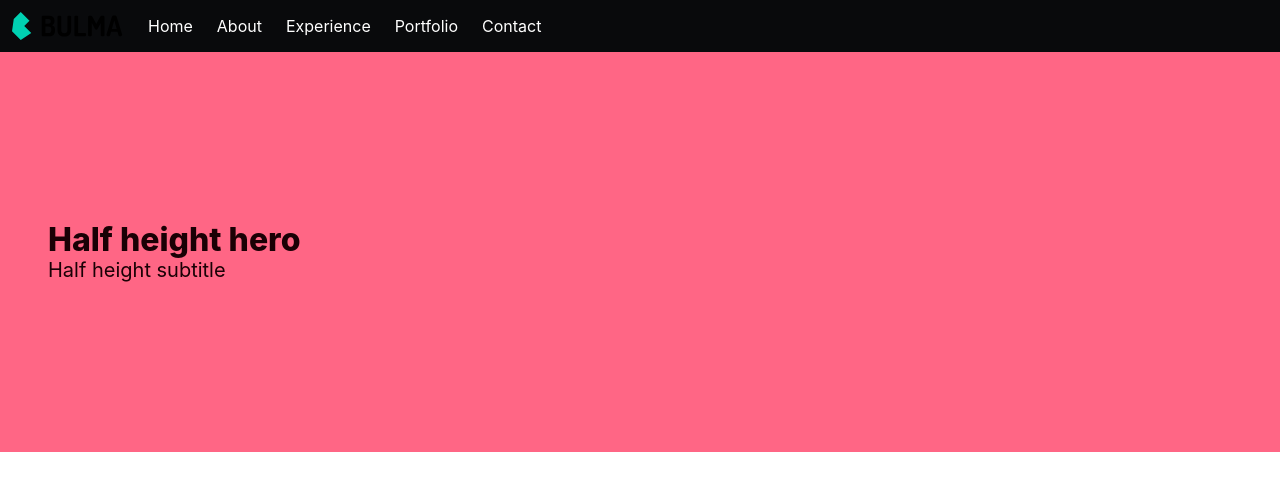
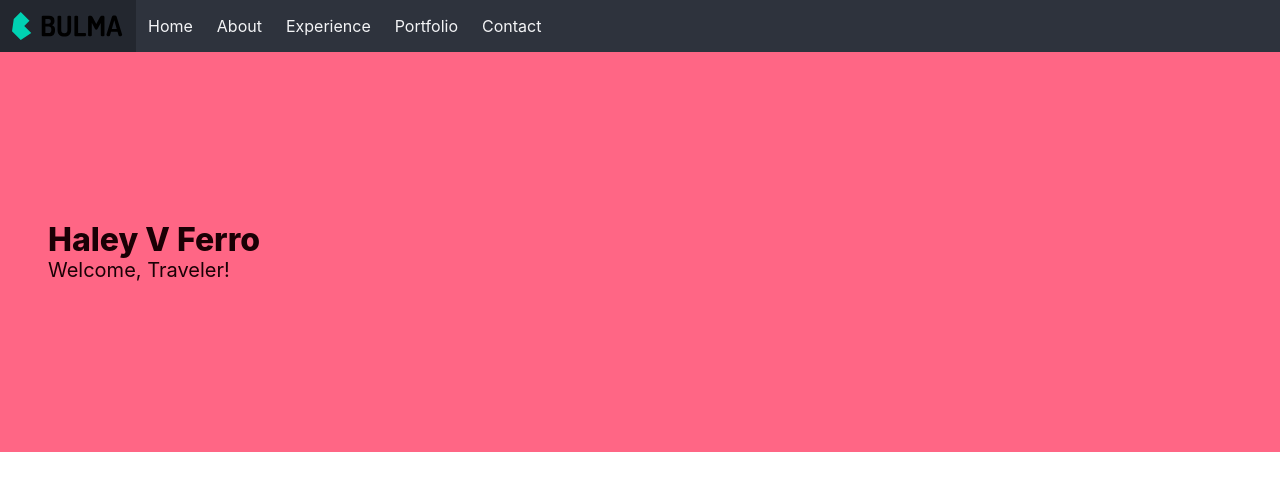
Before and after one commit to Gonzalez32/portfolio_hvf, a React (Create React App) app: page / in a window 1280 px wide. Shown: the top 490 px of the page. Built offline with nearby package versions, Linux system fonts and the light colour scheme.

Commit message:
modified header - added info title and subtitle class

```diff
--- a/src/components/Header.js
+++ b/src/components/Header.js
@@ -5,8 +5,8 @@ const Header = () => {
     <section class="hero is-danger is-halfheight">
       <div class="hero-body">
         <div class="">
-          <p class="title">Half height hero</p>
-          <p class="subtitle">Half height subtitle</p>
+          <p class="title">Haley V Ferro</p>
+          <p class="subtitle">Welcome, Traveler!</p>
         </div>
       </div>
     </section>
--- a/src/components/Navbar.js
+++ b/src/components/Navbar.js
@@ -2,7 +2,7 @@ import React from "react";
 
 const Navbar = () => {
   return (
-    <nav class="navbar is-black" role="navigation" aria-label="main navigation">
+    <nav class="navbar is-dark" role="navigation" aria-label="main navigation">
       <div class="navbar-brand">
         <a class="navbar-item" href="https://bulma.io">
           <svg
```
